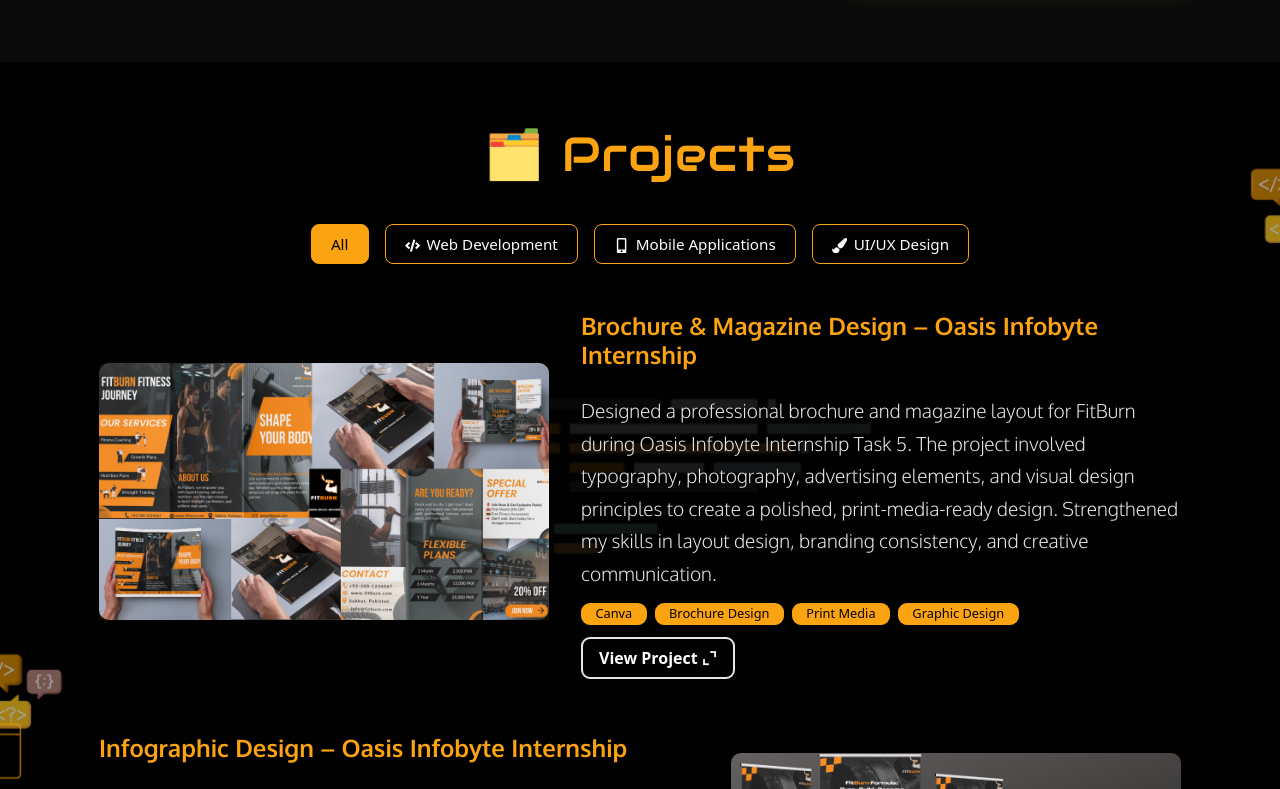
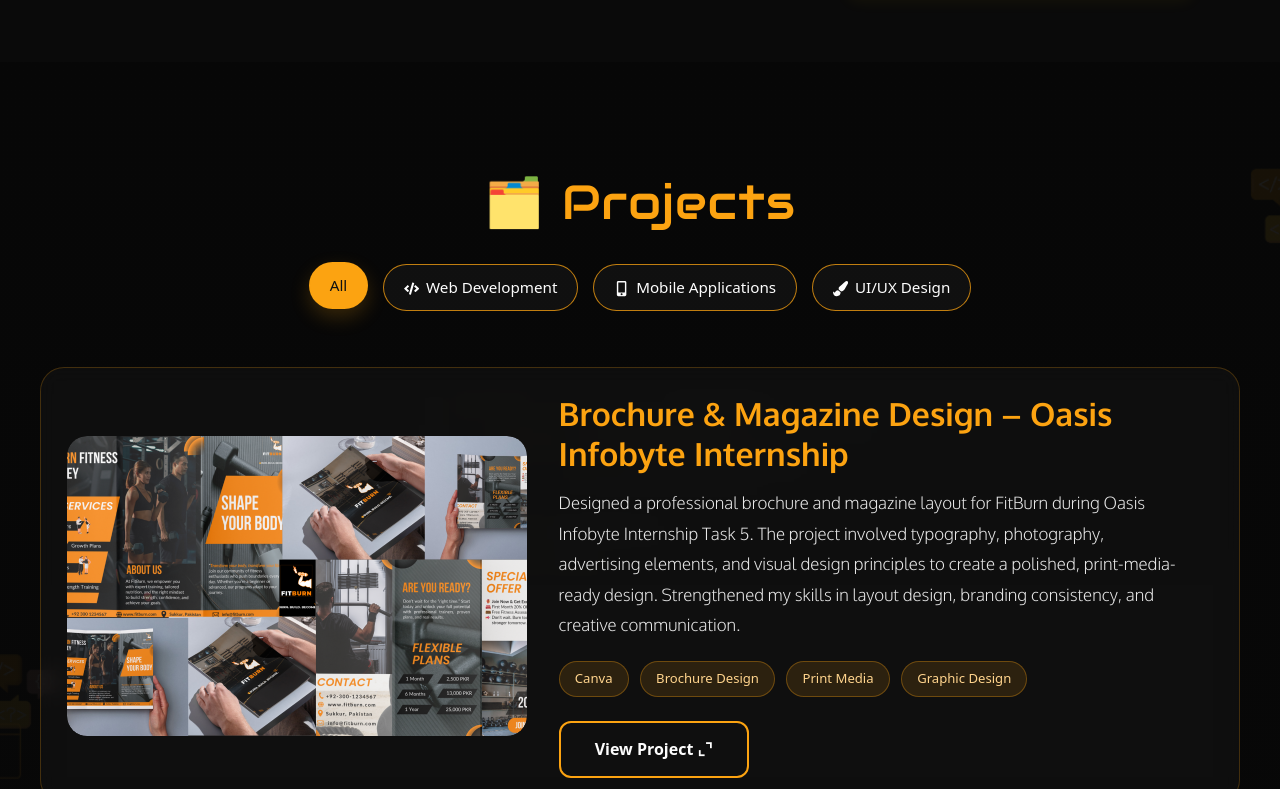
Before and after one commit to SadiaDayo/portfolio, a React (Create React App) app: page / in a window 1280 px wide. Shown: the part 7251-8040 px from the top of the page. Built offline with nearby package versions, Linux system fonts and the light colour scheme.

Commit message:
Update Projects.css

```diff
--- a/src/components/Projects.css
+++ b/src/components/Projects.css
@@ -1,68 +1,89 @@
 .projects-section {
-  padding: 4rem 2rem;
-   background: url('../assets/projectbg.png') no-repeat center center;
+  position: relative;
+  padding: 7rem 2rem 5rem;
+  background: linear-gradient(rgba(8, 8, 8, 0.88), rgba(8, 8, 8, 0.92)),
+    url('../assets/projectbg.png') no-repeat center center;
   background-size: cover;
   background-attachment: fixed;
-  background-repeat: no-repeat;
-  background-position: center;
   color: #fdfdfd;
+  z-index: 1;
 }
-.body {
-  font-family: 'Mulish', sans-serif;
-  color: #ffffff;
-  line-height: 1.6;
-}
+
 .projects-title {
-  font-size: 2.5rem;
-  color: #FCA311;
   text-align: center;
-  margin-bottom: 2.5rem;
+  color: #fca311;
   font-family: 'Audiowide', cursive;
   font-size: 3rem;
   font-weight: 400;
   letter-spacing: 1px;
+  margin-bottom: 1rem;
 }
-
+.projects-subtitle {
+  text-align: center;
+  color: #ccc;
+  max-width: 600px;
+  margin: 0 auto 2rem;
+  font-size: 1rem;
+}
+.project-btn-icon {
+  margin-left: 8px;
+  font-size: 0.9rem;
+}
 .filter-buttons {
   display: flex;
   flex-wrap: wrap;
   justify-content: center;
-  gap: 1rem;
-  margin-bottom: 3rem;
+  gap: 0.9rem;
+  margin: 2rem 0 3.5rem;
 }
 
 .filter-btn {
-  background-color: transparent;
-  border: 1px solid #FCA311;
-  padding: 0.5rem 1.2rem;
-  border-radius: 8px;
+  background: rgba(255, 255, 255, 0.04);
+  border: 1px solid rgba(252, 163, 17, 0.75);
+  padding: 0.72rem 1.25rem;
+  border-radius: 999px;
   color: #fdfdfd;
   cursor: pointer;
   transition: all 0.3s ease;
   font-size: 0.95rem;
-  display: flex;
+  font-weight: 500;
+  display: inline-flex;
   align-items: center;
-  gap: 0.4rem;
+  gap: 0.45rem;
 }
 
 .filter-btn:hover,
 .filter-btn.active {
-  background-color: #FCA311;
-  color: #030303;
+  background-color: #fca311;
+  color: #111;
+  transform: translateY(-2px);
+  box-shadow: 0 8px 20px rgba(252, 163, 17, 0.2);
 }
 
 .projects-list {
   display: flex;
   flex-direction: column;
-  gap: 4rem;
+  gap: 2.2rem;
+  max-width: 1200px;
+  margin: 0 auto;
 }
 
 .project-row {
   display: flex;
   align-items: center;
   gap: 2rem;
-  flex-wrap: wrap;
-  justify-content: center;
+  background: rgba(255, 255, 255, 0.03);
+  border: 1px solid rgba(252, 163, 17, 0.22);
+  border-radius: 24px;
+  padding: 1.6rem;
+  backdrop-filter: blur(10px);
+  transition: all 0.3s ease;
+}
+
+.project-row:hover {
+  transform: translateY(-4px);
+  box-shadow: 0 12px 26px rgba(0, 0, 0, 0.28);
+  border-color: rgba(252, 163, 17, 0.42);
 }
 
 .project-row.row-reverse {
@@ -71,47 +92,134 @@
 
 .project-img-wrapper {
   flex: 1;
-  max-width: 450px;
+  max-width: 460px;
   width: 100%;
+  border-radius: 20px;
   overflow: hidden;
 }
 
 .project-img {
   width: 100%;
-  max-height: 300px;
-  object-fit: cover;
-  border-radius: 10px;
-  box-shadow: 0 6px 20px rgba(252, 163, 17, 0.2);
-  transition: transform 0.3s ease-in-out;
+  height: 300px;
+  object-fit:fill;
+  display: block;
+  border-radius: 20px;
+  transition: transform 0.4s ease;
 }
 
-.project-img:hover {
-  transform: scale(1.02);
+.project-row:hover .project-img {
+  transform: scale(1.03);
+}
+.project-img-wrapper {
+  position: relative;
+  overflow: hidden;
+  border-radius: 20px;
+}
+
+.project-img {
+  width: 100%;
+  height: 300px;
+  object-fit: cover;
+  transition: transform 0.4s ease;
+}
+
+/* 🔥 Hover zoom */
+.project-img-wrapper:hover .project-img {
+  transform: scale(1.08);
+}
+
+/* 🔥 Overlay */
+.project-hover-overlay {
+  position: absolute;
+  inset: 0;
+  background: linear-gradient(
+    rgba(0, 0, 0, 0.2),
+    rgba(0, 0, 0, 0.85)
+  );
+  display: flex;
+  flex-direction: column;
+  justify-content: center;
+  align-items: center;
+  padding: 20px;
+  text-align: center;
+
+  opacity: 0;
+  transition: all 0.35s ease;
+}
+
+.project-img-wrapper:hover .project-hover-overlay {
+  opacity: 1;
+}
+
+/* Title */
+.project-hover-overlay h4 {
+  color: #fca311;
+  font-size: 1.3rem;
+  margin-bottom: 10px;
+  font-weight: 600;
+}
+
+/* Description */
+.hover-desc {
+  color: #ddd;
+  font-size: 0.9rem;
+  margin-bottom: 15px;
+  line-height: 1.5;
+}
+
+/* Button */
+.hover-btn {
+  display: inline-flex;
+  align-items: center;
+  gap: 6px;
+  border: 1px solid #fca311;
+  padding: 8px 14px;
+  border-radius: 8px;
+  color: #fff;
+  text-decoration: none;
+  font-size: 0.85rem;
+  transition: all 0.3s ease;
+}
+
+.hover-btn:hover {
+  background: #fca311;
+  color: #111;
+}
+.project-hover-overlay h4 {
+  transform: translateY(20px);
+  opacity: 0;
+  transition: 0.3s;
+}
+
+.project-img-wrapper:hover h4 {
+  transform: translateY(0);
+  opacity: 1;
 }
 
 .project-details {
   flex: 1;
-  max-width: 600px;
+  max-width: 620px;
+  display: flex;
+  flex-direction: column;
+  justify-content: center;
 }
 
 .project-details h3 {
-  font-size: 1.8rem;
-  color: #FCA311;
-  margin-bottom: 0.5rem;
- font-family: 'Oxygen', sans-serif;
-  font-weight: 600;
-  font-size: 1.5rem;
+  color: #fca311;
+  margin: 0 0 0.9rem;
+  font-family: 'Oxygen', sans-serif;
+  font-weight: 700;
+  font-size: 2rem;
+  line-height: 1.25;
 }
 
 .project-details p {
-  color: #e5e5e5;
-  max-width: 800px;
-  margin-top: 25px;
-  font-size: 1.2rem;
-  line-height: 1.7;
+  color: #e8e8e8;
+  font-size: 1.06rem;
+  line-height: 1.8;
   font-weight: 300;
   font-family: 'Oxygen', sans-serif;
-  margin-bottom: 12px;
+  margin: 0 0 1.25rem;
 }
 
 .tools-list {
@@ -119,48 +227,69 @@
   flex-wrap: wrap;
   list-style: none;
   padding: 0;
-  gap: 0.5rem;
-  margin-bottom: 1.3rem;
+  gap: 0.7rem;
+  margin: 0 0 1.5rem;
 }
 
 .tools-list li {
-  background-color: #FCA311;
-  color: #030303;
-  padding: 0.1rem 0.9rem;
-  border-radius: 9px;
-  font-size: 0.8rem;
+  background: rgba(252, 163, 17, 0.12);
+  color: #ffd48d;
+  border: 1px solid rgba(252, 163, 17, 0.32);
+  padding: 0.45rem 0.95rem;
+  border-radius: 999px;
+  font-size: 0.82rem;
+  font-weight: 500;
 }
 
 .project-btn {
- border: 2px solid #E5E5E5;
+  display: inline-flex;
+  align-items: center;
+  justify-content: center;
+  width: fit-content;
+  min-width: 190px;
+  border: 2px solid #fca311;
   color: #fdfdfd;
   background-color: transparent;
-  margin-top: 20px;
-  padding: 0.5rem 1rem;
-  border-radius: 9px;
+  padding: 0.9rem 1.4rem;
+  border-radius: 12px;
   text-decoration: none;
   font-weight: 600;
-  transition: background-color 0.3s ease;
-
+  transition: all 0.3s ease;
 }
 
-
-
 .project-btn:hover {
-  background-color: #FCA311;
-  color: #030303;
-  transform: translateY(-4px);
-  box-shadow: 0 6px 15px rgba(252, 163, 17, 0.3);
-
+  background-color: #fca311;
+  color: #111;
+  transform: translateY(-3px);
+  box-shadow: 0 8px 18px rgba(252, 163, 17, 0.24);
 }
 
-/* Responsive */
-@media (max-width: 768px) {
-  .projects-title{
-    font-size: 2rem;
+.projects-toggle-wrapper {
+  display: flex;
+  justify-content: center;
+  margin-top: 2.5rem;
+}
+
+.projects-toggle-btn {
+  min-width: 180px;
+  cursor: pointer;
+}
+
+/* Tablet */
+@media (max-width: 992px) {
+  .projects-section {
+    padding: 6rem 1.5rem 4rem;
+    background-attachment: scroll;
   }
-  .project-row {
-    flex-direction: column !important;
+
+  .projects-title {
+    font-size: 2.5rem;
+  }
+
+  .project-row,
+  .project-row.row-reverse {
+    flex-direction: column;
+    align-items: stretch;
   }
 
   .project-img-wrapper,
@@ -168,14 +297,62 @@
     max-width: 100%;
   }
 
+  .project-img {
+    height: 260px;
+  }
+
   .project-details h3 {
-    font-size: 1.5rem;
+    font-size: 1.7rem;
+  }
+}
+
+/* Mobile */
+@media (max-width: 576px) {
+  .projects-section {
+    padding: 5.5rem 1rem 3.5rem;
+  }
+
+  .projects-title {
+    font-size: 2rem;
+  }
+
+  .filter-buttons {
+    gap: 0.7rem;
+    margin-bottom: 2.3rem;
+  }
+
+  .filter-btn {
+    font-size: 0.84rem;
+    padding: 0.62rem 0.95rem;
+  }
+
+  .project-row {
+    padding: 1rem;
+    border-radius: 18px;
+    gap: 1rem;
+  }
+
+  .project-img {
+    height: 220px;
+    border-radius: 16px;
+  }
+
+  .project-details h3 {
+    font-size: 1.35rem;
   }
 
   .project-details p {
     font-size: 0.95rem;
+    line-height: 1.7;
   }
-  .filter-buttons{
-    font-size: 0.5rem;
+
+  .tools-list li {
+    font-size: 0.74rem;
+    padding: 0.38rem 0.78rem;
+  }
+
+  .project-btn,
+  .projects-toggle-btn {
+    width: 100%;
   }
 }
```
